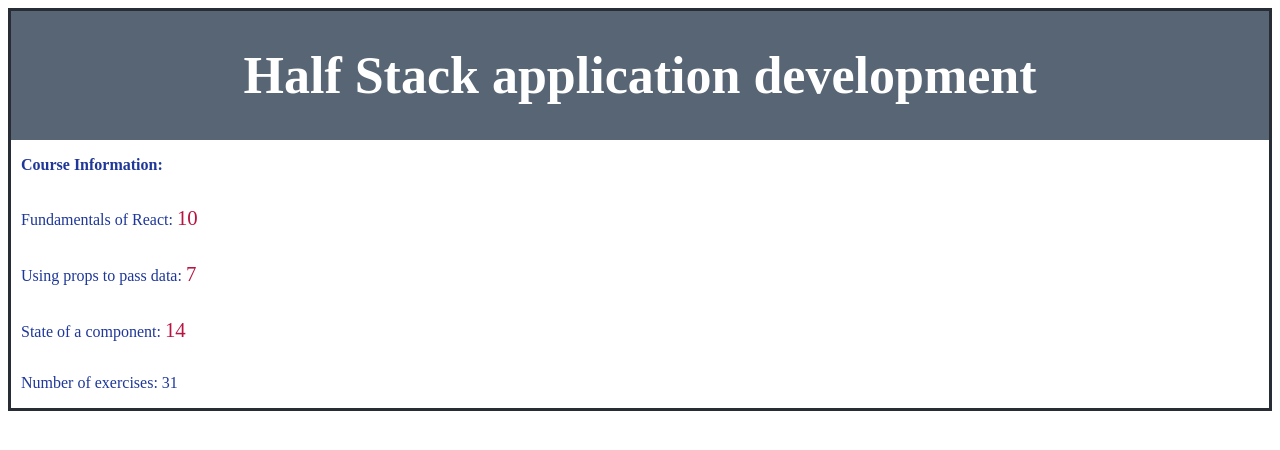
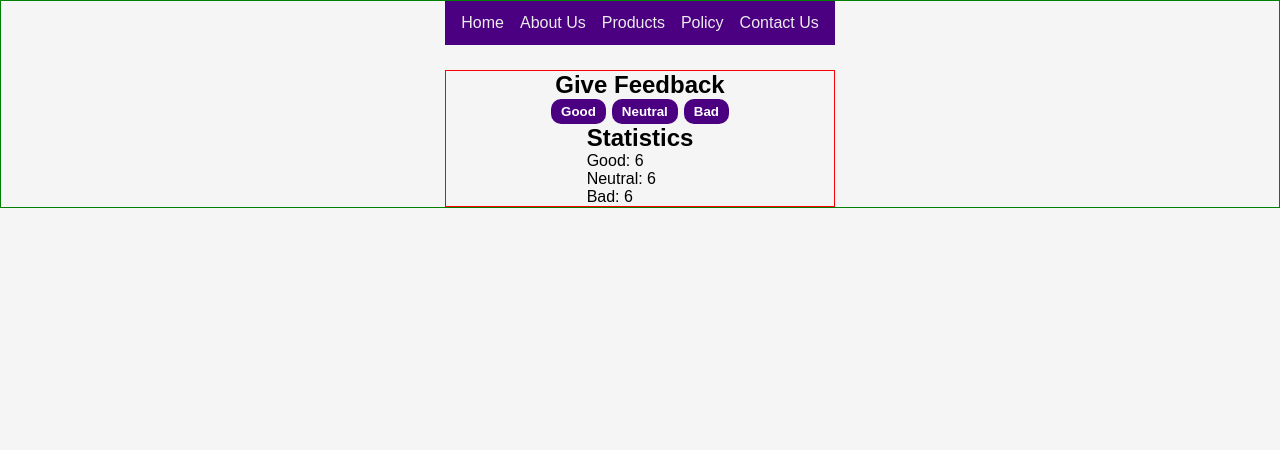
Before and after one commit to NaderBhrr/FullstackOPEN2021, a React app in the folder part01/ex1.6-1.14/: page / in a window 1280 px wide. Built offline with nearby package versions, Linux system fonts and the light colour scheme.

Commit message:
:sparkles: Create basic structure for "Unicafe" app

```diff
--- a/part01/ex1.6-1.14/src/components/App.css
+++ b/part01/ex1.6-1.14/src/components/App.css
@@ -1,43 +1,65 @@
-.App {
-  text-align: center;
-  border: 3px solid #282c34;
+* {
+  margin: 0;
+  padding: 0;
 }
 
-.App-logo {
-  height: 40vmin;
-  pointer-events: none;
+body {
+  display: flex;
+  flex-direction: column;
+  align-items: center;
+  border: 1px solid green;
+  background-color: whitesmoke;
 }
 
-@media (prefers-reduced-motion: no-preference) {
-  .App-logo {
-    animation: App-logo-spin infinite 20s linear;
-  }
+.MenuWrap {
+  background-color: indigo;
+  font-family: 'Oswald', sans-serif;
+  font-size: 1rem;
+  min-height: 2.75rem;
+  display: flex;
+  align-items: center;
+  padding: 0 1rem;
 }
 
-.App-header {
-  background-color: #576574;
-  min-height: 10vh;
+.ListItem,
+.LastItem {
+  color: #ebebeb;
+  text-decoration: none;
+}
+.ListItem {
+  margin-right: 1rem;
+}
+.LastItem {
+  margin-left: auto;
+}
+
+.App {
+  font-family: 'Oswald', sans-serif;
+  border: 1px solid red;
   display: flex;
   flex-direction: column;
   align-items: center;
   justify-content: center;
-  font-size: calc(10px + 2vmin);
-  color: white;
+  margin-top: 25px;
 }
 
-.App main article {
-  color: #1e3799;
+.rating-stats {
   display: flex;
   flex-direction: column;
-  align-items: flex-start;
-  padding-left: 10px;
 }
 
-@keyframes App-logo-spin {
-  from {
-    transform: rotate(0deg);
-  }
-  to {
-    transform: rotate(360deg);
-  }
+button {
+  padding: 5px 10px;
+  background-color: indigo;
+  outline: none;
+  margin: 0 3px;
+  color: white;
+  font-weight: bold;
+  border: none;
+  border-radius: 0.75em;
 }
+
+button:hover {
+  font-size: 15px;
+  transition: transform 0.3s;
+}
--- a/part01/ex1.6-1.14/src/components/App.js
+++ b/part01/ex1.6-1.14/src/components/App.js
@@ -1,32 +1,48 @@
-import React from 'react';
+import React, { useState } from 'react';
+import './App.css';
 import Header from './Header/Header';
-import Content from './Content/Content';
-import Total from './Total/Total';
-import './App.css';
-
+import RatingButton from './RatingButton/RatingButton';
+import RatingStats from './RatingStats/RatingStats';
 const App = () => {
-  const course = {
-    name: 'Half Stack application development',
-    parts: [
-      { name: 'Fundamentals of React', exercises: 10 },
-      { name: 'Using props to pass data', exercises: 7 },
-      { name: 'State of a component', exercises: 14 },
-    ],
-  };
-
+  const [goodRate, setGoodRate] = useState(0);
+  const [badRate, setBadRate] = useState(0);
+  const [neutralRate, setNeutralRate] = useState(0);
   return (
-    <div className='App'>
-      <Header courseTitle={course.name} />
-      <main>
-        <article>
-          <p>
-            <strong>Course Information:</strong>
-          </p>
-          <Content course={course} />
-          <Total course={course} />
-        </article>
+    <>
+      <header>
+        <div class='MenuWrap'>
+          <a href='#' class='ListItem'>
+            Home
+          </a>
+          <a href='#' class='ListItem'>
+            About Us
+          </a>
+          <a href='#' class='ListItem'>
+            Products
+          </a>
+          <a href='#' class='ListItem'>
+            Policy
+          </a>
+          <a href='#' class='LastItem'>
+            Contact Us
+          </a>
+        </div>
+      </header>
+      <main className='App'>
+        <Header text='Give Feedback' size={4} />
+        <span className='buttons'>
+          <RatingButton text='Good' />
+          <RatingButton text='Neutral' />
+          <RatingButton text='Bad' />
+        </span>
+        <section className='rating-stats'>
+          <Header text='Statistics' />
+          <RatingStats text='Good' totalFeedback={6} />
+          <RatingStats text='Neutral' totalFeedback={6} />
+          <RatingStats text='Bad' totalFeedback={6} />
+        </section>
       </main>
-    </div>
+    </>
   );
 };
 
--- a/part01/ex1.6-1.14/src/components/Content/Content.css
+++ /dev/null
@@ -1,4 +0,0 @@
-em {
-  color: #b71540;
-  font: 1.3em bolder;
-}
--- a/part01/ex1.6-1.14/src/components/Content/Content.js
+++ /dev/null
@@ -1,21 +0,0 @@
-import React from 'react';
-import './Content.css';
-
-const Part = (props) => {
-  const { name, exercises } = props.part;
-  return (
-    <p>
-      {name}: <em>{exercises}</em>
-    </p>
-  );
-};
-
-const Content = (props) => (
-  <>
-    <Part part={props.course.parts[0]} />
-    <Part part={props.course.parts[1]} />
-    <Part part={props.course.parts[2]} />
-  </>
-);
-
-export default Content;
--- a/part01/ex1.6-1.14/src/components/Header/Header.js
+++ b/part01/ex1.6-1.14/src/components/Header/Header.js
@@ -1,9 +1,5 @@
 import React from 'react';
+import './Header.css';
 
-const Header = ({ courseTitle }) => (
-  <header className='App-header'>
-    <h1>{courseTitle}</h1>
-  </header>
-);
-
+const Header = ({ text }) => <h2>{text}</h2>;
 export default Header;
--- /dev/null
+++ b/part01/ex1.6-1.14/src/components/RatingButton/RatingButton.js
@@ -0,0 +1,6 @@
+import React from 'react';
+import './RatingButton.css';
+
+const RatingButton = ({ text }) => <button>{text}</button>;
+
+export default RatingButton;
--- /dev/null
+++ b/part01/ex1.6-1.14/src/components/RatingStats/RatingStats.js
@@ -0,0 +1,11 @@
+import React from 'react';
+
+const RatingStats = ({ text, totalFeedback }) => {
+  return (
+    <span>
+      {text}: {totalFeedback}
+    </span>
+  );
+};
+
+export default RatingStats;
--- a/part01/ex1.6-1.14/src/components/Total/Total.css
+++ /dev/null
@@ -1,4 +0,0 @@
-P:hover {
-  color: #eb2f06;
-  font-weight: 900;
-}
--- a/part01/ex1.6-1.14/src/components/Total/Total.js
+++ /dev/null
@@ -1,12 +0,0 @@
-import React from 'react';
-import './Total.css';
-
-const Total = (props) => (
-  <p>
-    Number of exercises:{' '}
-    {props.course.parts
-      .map((part) => part.exercises)
-      .reduce((total, value) => total + value, 0)}
-  </p>
-);
-export default Total;
```
Also changed, not shown: part01/ex1.6-1.14/src/components/App.test.js (deleted, +0 -8 lines), part01/ex1.6-1.14/src/components/Header/Header.css (added), part01/ex1.6-1.14/src/components/RatingButton/RatingButton.css (added), part01/ex1.6-1.14/src/components/RatingStats/RatingStats.css (added).
